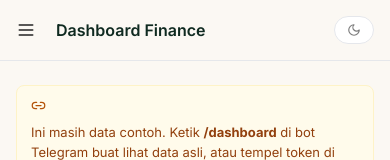
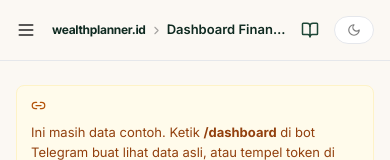
Before and after one commit to jasminework2023/personal-wealthplanner, a React (Vite) app: page /dashboard/finance in a window 390 px wide. Shown: the top 160 px of the page. Built offline with nearby package versions, Linux system fonts and the light colour scheme; the HTML template or start-up script is replaced by a standard one.

Commit message:
Add branded breadcrumb and guidance action to mobile header

```diff
--- a/src/components/Topbar.tsx
+++ b/src/components/Topbar.tsx
@@ -1,9 +1,11 @@
-import { Menu } from "lucide-react";
+import { Menu, BookOpen, ChevronRight } from "lucide-react";
+import { useNavigate } from "react-router-dom";
 import { ThemeToggle } from "./ThemeToggle";
 
 export function Topbar({ title, onMenuClick }: { title: string; onMenuClick: () => void }) {
+  const navigate = useNavigate();
   return (
-    <header className="lg:hidden sticky top-0 z-30 bg-cream/90 backdrop-blur border-b border-charcoal/8 px-4 py-3 flex items-center gap-3">
+    <header className="lg:hidden sticky top-0 z-30 bg-cream/90 backdrop-blur border-b border-charcoal/8 px-4 py-3 flex items-center gap-2">
       <button
         onClick={onMenuClick}
         aria-label="Buka menu"
@@ -11,7 +13,14 @@ export function Topbar({ title, onMenuClick }: { title: string; onMenuClick: ()
       >
         <Menu size={20} />
       </button>
-      <p className="min-w-0 flex-1 truncate font-semibold text-forest-900">{title}</p>
+      <div className="min-w-0 flex-1 flex items-center gap-1 truncate text-forest-900">
+        <span className="shrink-0 text-[12px] font-bold tracking-tight">wealthplanner.id</span>
+        <ChevronRight size={13} className="shrink-0 text-charcoal/40" />
+        <span className="truncate text-[13px] font-semibold">{title}</span>
+      </div>
+      <button type="button" onClick={() => navigate("/guidance")} aria-label="Guidance" title="Guidance" className="flex h-8 w-8 shrink-0 items-center justify-center rounded-full text-forest-700 hover:bg-charcoal/5">
+        <BookOpen size={18} />
+      </button>
       <ThemeToggle variant="compact" />
     </header>
   );
```
